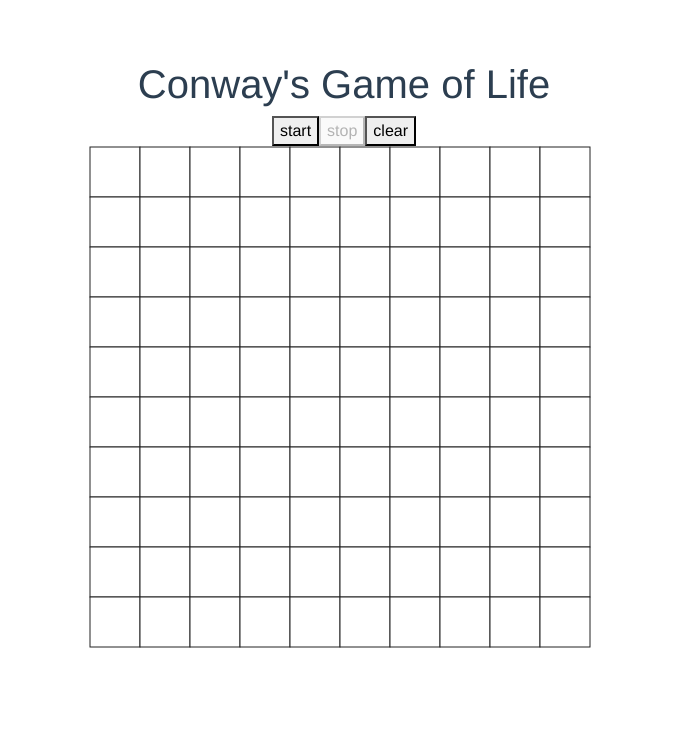
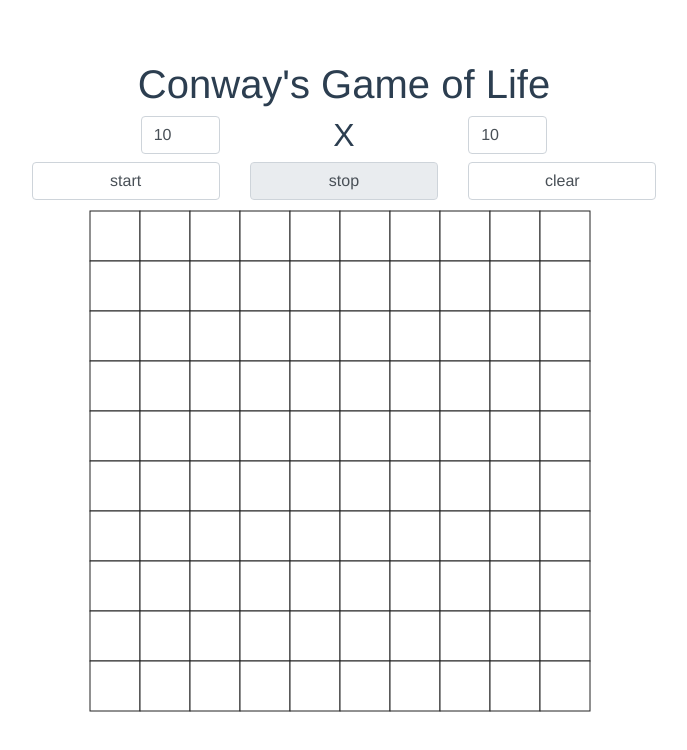
Before and after one commit to josh4amd/conway_game_of_life_Vue, a Vue app: page / in a window 1280 px wide. Shown: the top 750 px of the page, without its empty margins (296-983 px from the left). Built offline with nearby package versions, Linux system fonts and the light colour scheme.

Commit message:
adding variable size grid

```diff
--- a/src/components/ConwayGrid.Vue
+++ b/src/components/ConwayGrid.Vue
@@ -1,10 +1,36 @@
 <template>
   <div>
     <h1 style="text-align:center">Conway's Game of Life</h1>
-    <button v-on:click="start()" :disabled="this.interval != null">start</button>
-    <button v-on:click="stop()" :disabled="this.interval == null">stop</button>
-    <button v-on:click="clear()" :disabled="this.interval != null">clear</button>
-    <div id='grid'>
+    <div class="content">
+      <div class="row">
+        <div class="col-md-4"></div>
+        <div class="col-md-1">
+          <input v-model="numRows" v-on:change="sizeUpdated()" class="form-control" type="number" :disabled="this.interval != null"/>
+        </div>
+        <div class="col-md-2">
+          <h2>X</h2>
+        </div>
+        <div class="col-md-1">
+          <input v-model="numCols" v-on:change="sizeUpdated()" class="form-control" type="number" :disabled="this.interval != null"/>
+        </div>
+        <div class="col-md-3"></div>
+      </div>
+      <div style="padding-bottom: 10px" class="row">
+        <div class="col-md-3"></div>
+        <div class="col-md-2">
+          <button class="form-control" v-on:click="start()" :disabled="this.interval != null">start</button>
+        </div>
+        <div class="col-md-2">
+          <button class="form-control" v-on:click="stop()" :disabled="this.interval == null">stop</button>
+        </div>
+        <div class="col-md-2">
+          <button class="form-control" v-on:click="clear()" :disabled="this.interval != null">clear</button>
+        </div>
+        <div class="col-md-3"></div>
+      </div>
+      <div class="row">
+        <div class="col-md-12" id='grid'></div>
+      </div>
     </div>
   </div>
 </template>
@@ -16,7 +42,9 @@ export default {
   data () {
     return {
       gData: [],
-      interval: null
+      interval: null,
+      numRows: 10,
+      numCols: 10
     }
   },
   methods: {
@@ -40,11 +68,11 @@ export default {
       var isLive = false;
 
       // iterate for rows
-      for (var row = 0; row < 10; row++) {
+      for (var row = 0; row < this.$data.numCols; row++) {
         data.push( new Array() );
 
         // iterate for cells/columns inside rows
-        for (var column = 0; column < 10; column++) {
+        for (var column = 0; column < this.$data.numRows; column++) {
           data[row].push({
             x: xpos,
             y: ypos,
@@ -102,42 +130,42 @@ export default {
     	var count = 0;
 
     	//top-left
-    	if(this.$data.gData[x - 1 < 0 ? 10 - 1 : x - 1][y - 1 < 0 ? 10 - 1 : y - 1].isLive) {
+    	if(this.$data.gData[x - 1 < 0 ? this.$data.numCols - 1 : x - 1][y - 1 < 0 ? this.$data.numRows - 1 : y - 1].isLive) {
     		count++;
     	}
 
     	//top
-    	if(this.$data.gData[x][y - 1 < 0 ? 10 - 1 : y - 1].isLive) {
+    	if(this.$data.gData[x][y - 1 < 0 ? this.$data.numRows - 1 : y - 1].isLive) {
     		count++;
     	}
 
     	//top-right
-    	if(this.$data.gData[x + 1 > 10 - 1 ? 0 : x + 1][y - 1 < 0 ? 10 - 1 : y - 1].isLive) {
+    	if(this.$data.gData[x + 1 > this.$data.numCols - 1 ? 0 : x + 1][y - 1 < 0 ? this.$data.numRows - 1 : y - 1].isLive) {
     		count++;
     	}
 
     	//left
-    	if(this.$data.gData[x - 1 < 0 ? 10 - 1 : x - 1][y].isLive) {
+    	if(this.$data.gData[x - 1 < 0 ? this.$data.numCols - 1 : x - 1][y].isLive) {
     		count++;
     	}
 
     	//right
-    	if(this.$data.gData[x + 1 > 10 - 1 ? 0 : x + 1][y].isLive) {
+    	if(this.$data.gData[x + 1 > this.$data.numCols - 1 ? 0 : x + 1][y].isLive) {
     		count++;
     	}
 
     	//bottom-left
-    	if(this.$data.gData[x - 1 < 0 ? 10 - 1 : x - 1][y + 1 > 10 - 1 ? 0 : y + 1].isLive) {
+    	if(this.$data.gData[x - 1 < 0 ? this.$data.numCols - 1 : x - 1][y + 1 > this.$data.numRows - 1 ? 0 : y + 1].isLive) {
     		count++;
     	}
 
     	//bottom
-    	if(this.$data.gData[x][y + 1 > 10 - 1 ? 0 : y + 1].isLive) {
+    	if(this.$data.gData[x][y + 1 > this.$data.numRows - 1 ? 0 : y + 1].isLive) {
     		count++;
     	}
 
     	//bottom-right
-    	if(this.$data.gData[x + 1 > 10 - 1 ? 0 : x + 1][y + 1 > 10 - 1 ? 0 : y + 1].isLive) {
+    	if(this.$data.gData[x + 1 > this.$data.numCols - 1 ? 0 : x + 1][y + 1 > this.$data.numRows - 1 ? 0 : y + 1].isLive) {
     		count++;
     	}
 
@@ -148,8 +176,8 @@ export default {
 
       d3.select("svg").remove();
 
-    	for(var i = 0; i < 10; i++) {
-    		for(var j = 0; j < 10; j++) {
+    	for(var i = 0; i < this.$data.numCols; i++) {
+    		for(var j = 0; j < this.$data.numRows; j++) {
     			var neighbors = this.countNeighbors(i, j);
 
     			//console.log('neighbors ', i, ' ', j, ' ', neighbors);
@@ -188,6 +216,11 @@ export default {
     clear() {
       this.$data.gData = this.gridData()
       this.update();
+    },
+    sizeUpdated() {
+      if(this.$data.numRows < 3) { this.$data.numRows = 3 }
+      if(this.$data.numCols < 3) { this.$data.numCols = 3 }
+      this.clear()
     }
   },
   mounted () {
```
